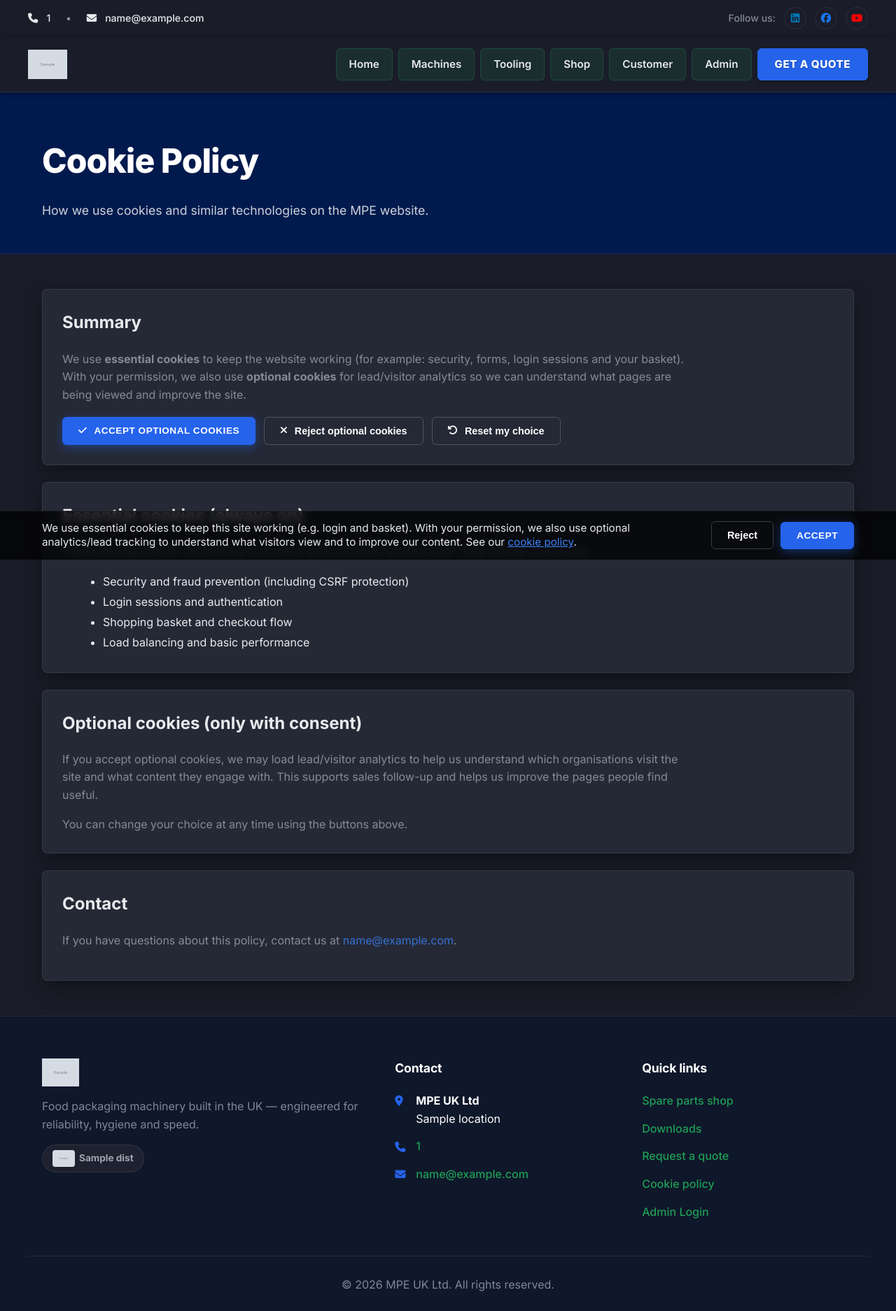
After one commit to Jhdgkss/MPE_Web_Site, a Django app: template core/templates/core/cookie_policy.html in a window 1280 px wide. The commit adds this page. Shown: the whole page at 70% size. Run offline with Django 5.2, Linux system fonts and the light colour scheme; the template is opened without the code that fills it: most values are stand-ins (such as "Sample title", 1, 10 or a date in 2020); grey boxes marked "Sample" are stand-in pictures; some libraries are stand-ins or nearby versions.

Commit message:
add cookie consent + lead forensics gating + sitemap/robots

```diff
--- a/core/context_processors.py
+++ b/core/context_processors.py
@@ -1,6 +1,7 @@
 """
 Context processors to inject data into all templates
 """
+from django.conf import settings
 from .models import SiteConfiguration, Distributor
 
 
@@ -53,4 +54,6 @@ def site_config(request):
         "current_url_name": url_name,
         "cart_count": cart_count,
         "footer_distributors": footer_distributors,
+        "lead_forensics_enabled": getattr(settings, "LEAD_FORENSICS_ENABLED", False),
+        "lead_forensics_script_src": getattr(settings, "LEAD_FORENSICS_SCRIPT_SRC", ""),
     }
--- /dev/null
+++ b/core/templates/core/cookie_policy.html
@@ -0,0 +1,100 @@
+{% extends "base.html" %}
+{% load static %}
+
+{% block title %}Cookie Policy | MPE UK Ltd{% endblock %}
+{% block meta_description %}Cookie policy for MPE UK Ltd. Learn how we use essential cookies and optional tracking to improve our website.{% endblock %}
+
+{% block content %}
+<section class="simple-hero">
+  <div class="container">
+    <h1>Cookie Policy</h1>
+    <p class="muted">How we use cookies and similar technologies on the MPE website.</p>
+  </div>
+</section>
+
+<section class="simple-section">
+  <div class="container">
+
+    <div class="card" style="margin-bottom:24px;">
+      <div class="card__pad" style="padding:28px;">
+        <h2 style="margin-top:0;">Summary</h2>
+        <p class="muted" style="max-width:900px;">
+          We use <strong>essential cookies</strong> to keep the website working (for example: security, forms, login sessions and your basket).
+          With your permission, we also use <strong>optional cookies</strong> for lead/visitor analytics so we can understand what pages are being viewed and improve the site.
+        </p>
+
+        <div style="display:flex; gap:12px; flex-wrap:wrap; margin-top:18px;">
+          <button class="btn btn--primary" type="button" id="cookie-accept-inline">
+            <i class="fa-solid fa-check"></i> Accept optional cookies
+          </button>
+          <button class="btn btn--ghost" type="button" id="cookie-reject-inline">
+            <i class="fa-solid fa-xmark"></i> Reject optional cookies
+          </button>
+          <button class="btn btn--ghost" type="button" id="cookie-reset-inline">
+            <i class="fa-solid fa-rotate-left"></i> Reset my choice
+          </button>
+        </div>
+      </div>
+    </div>
+
+    <div class="card" style="margin-bottom:24px;">
+      <div class="card__pad" style="padding:28px;">
+        <h2 style="margin-top:0;">Essential cookies (always on)</h2>
+        <p class="muted" style="max-width:900px;">
+          These are required for the website to function and cannot be switched off. They include cookies for:
+        </p>
+        <ul style="margin:10px 0 0 18px; line-height:1.8;">
+          <li>Security and fraud prevention (including CSRF protection)</li>
+          <li>Login sessions and authentication</li>
+          <li>Shopping basket and checkout flow</li>
+          <li>Load balancing and basic performance</li>
+        </ul>
+      </div>
+    </div>
+
+    <div class="card" style="margin-bottom:24px;">
+      <div class="card__pad" style="padding:28px;">
+        <h2 style="margin-top:0;">Optional cookies (only with consent)</h2>
+        <p class="muted" style="max-width:900px;">
+          If you accept optional cookies, we may load lead/visitor analytics to help us understand which organisations visit the site and what content they engage with.
+          This supports sales follow-up and helps us improve the pages people find useful.
+        </p>
+        <p class="muted" style="max-width:900px; margin-bottom:0;">
+          You can change your choice at any time using the buttons above.
+        </p>
+      </div>
+    </div>
+
+    <div class="card">
+      <div class="card__pad" style="padding:28px;">
+        <h2 style="margin-top:0;">Contact</h2>
+        <p class="muted" style="max-width:900px;">
+          If you have questions about this policy, contact us at <a href="mailto:{{ site_config.email }}">{{ site_config.email }}</a>.
+        </p>
+      </div>
+    </div>
+
+  </div>
+</section>
+
+<script>
+  (function(){
+    const a = document.getElementById('cookie-accept-inline');
+    const r = document.getElementById('cookie-reject-inline');
+    const x = document.getElementById('cookie-reset-inline');
+
+    function setChoice(v){
+      try { localStorage.setItem('mpe_cookie_consent', v); } catch(e) {}
+      try { document.cookie = `mpe_cookie_consent=${encodeURIComponent(v)}; Max-Age=${180*24*60*60}; Path=/; SameSite=Lax`; } catch(e) {}
+      location.reload();
+    }
+
+    if (a) a.addEventListener('click', function(){ setChoice('accepted'); });
+    if (r) r.addEventListener('click', function(){ setChoice('rejected'); });
+    if (x) x.addEventListener('click', function(){
+      if (window.MPE_ResetCookieConsent) window.MPE_ResetCookieConsent();
+      location.reload();
+    });
+  })();
+</script>
+{% endblock %}
--- a/core/urls.py
+++ b/core/urls.py
@@ -17,6 +17,11 @@ urlpatterns = [
     path("diag/email/", views.diag_email, name="diag_email"),
     path("documents/", views.documents, name="documents"),
     path("search/", views.search, name="search"),
+
+    # --- SEO / Legal ---
+    path("cookie-policy/", views.cookie_policy, name="cookie_policy"),
+    path("robots.txt", views.robots_txt, name="robots_txt"),
+    path("sitemap.xml", views.sitemap_xml, name="sitemap_xml"),
 
     # --- 2. Shop & Checkout ---
     path("shop/", views.shop, name="shop"),
--- a/templates/base.html
+++ b/templates/base.html
@@ -274,6 +274,41 @@
       box-shadow: 0 6px 12px rgba(0,0,0,0.3);
       color: white;
     }
+
+    /* Cookie consent banner */
+    .cookie-banner{
+      position:fixed;
+      left:0; right:0; bottom:0;
+      z-index:60;
+      background:rgba(0,0,0,0.75);
+      backdrop-filter: blur(6px);
+      border-top:1px solid rgba(255,255,255,0.08);
+      padding:14px 0;
+    }
+    .cookie-banner__inner{
+      display:flex;
+      align-items:center;
+      justify-content:space-between;
+      gap:16px;
+      flex-wrap:wrap;
+    }
+    .cookie-banner__text{
+      flex:1 1 420px;
+      color:var(--text);
+      font-size:0.95rem;
+      line-height:1.35;
+    }
+    .cookie-banner__text a{ color: var(--accent) !important; text-decoration: underline; }
+    .cookie-banner__actions{
+      display:flex;
+      gap:10px;
+      align-items:center;
+      flex:0 0 auto;
+    }
+    .cookie-banner[hidden]{ display:none !important; }
+    @media (max-width: 640px){
+      .cookie-banner__actions{ width:100%; justify-content:flex-start; }
+    }
   </style>
 
   {% block extra_head %}{% endblock %}
@@ -403,6 +438,7 @@
           <li><a href="{% url 'shop' %}">Spare parts shop</a></li>
           <li><a href="{% url 'documents' %}">Downloads</a></li>
           <li><a href="{% url 'contact' %}">Request a quote</a></li>
+          <li><a href="{% url 'cookie_policy' %}">Cookie policy</a></li>
           <li><a href="/admin/">Admin Login</a></li>
         </ul>
       </div>
@@ -412,6 +448,19 @@
       <span class="muted">© {% now "Y" %} MPE UK Ltd. All rights reserved.</span>
     </div>
   </footer>
+
+  <!-- Cookie consent banner (required for non-essential tracking) -->
+  <div id="cookie-banner" class="cookie-banner" hidden>
+    <div class="container cookie-banner__inner">
+      <div class="cookie-banner__text">
+        We use essential cookies to keep this site working (e.g. login and basket). With your permission, we also use optional analytics/lead tracking to understand what visitors view and to improve our content. See our <a href="{% url 'cookie_policy' %}">cookie policy</a>.
+      </div>
+      <div class="cookie-banner__actions">
+        <button id="cookie-reject" class="btn btn--ghost" type="button">Reject</button>
+        <button id="cookie-accept" class="btn btn--primary" type="button">Accept</button>
+      </div>
+    </div>
+  </div>
 
   <!-- Back to Top Button -->
   <button id="back-to-top" aria-label="Back to top" style="
@@ -436,6 +485,67 @@
   </button>
 
   <script>
+    // Cookie consent + conditional loading of non-essential scripts
+    (function() {
+      const CONSENT_KEY = "mpe_cookie_consent"; // localStorage
+      const banner = document.getElementById("cookie-banner");
+      const btnAccept = document.getElementById("cookie-accept");
+      const btnReject = document.getElementById("cookie-reject");
+      const LF_ENABLED = {{ lead_forensics_enabled|yesno:"true,false" }};
+      const LF_SRC = "{{ lead_forensics_script_src|default:'' }}";
+
+      function setCookie(name, value, days) {
+        try {
+          const maxAge = days ? (days * 24 * 60 * 60) : (180 * 24 * 60 * 60);
+          document.cookie = `${name}=${encodeURIComponent(value)}; Max-Age=${maxAge}; Path=/; SameSite=Lax`;
+        } catch (e) {}
+      }
+
+      function loadLeadForensics() {
+        if (!LF_ENABLED || !LF_SRC) return;
+        if (window.__mpeLeadForensicsLoaded) return;
+        window.__mpeLeadForensicsLoaded = true;
+        const s = document.createElement('script');
+        s.type = 'text/javascript';
+        s.async = true;
+        s.src = LF_SRC;
+        document.head.appendChild(s);
+      }
+
+      function applyConsent(consent) {
+        try { localStorage.setItem(CONSENT_KEY, consent); } catch (e) {}
+        setCookie(CONSENT_KEY, consent, 180);
+        if (banner) banner.hidden = true;
+        if (consent === "accepted") loadLeadForensics();
+      }
+
+      function getConsent() {
+        try { return localStorage.getItem(CONSENT_KEY); } catch (e) { return null; }
+      }
+
+      // If already accepted, load tracking immediately.
+      const existing = getConsent();
+      if (existing === "accepted") {
+        loadLeadForensics();
+      }
+
+      // If no choice made, show banner.
+      if (!existing && banner) {
+        banner.hidden = false;
+      }
+
+      if (btnAccept) btnAccept.addEventListener("click", () => applyConsent("accepted"));
+      if (btnReject) btnReject.addEventListener("click", () => applyConsent("rejected"));
+
+      // Optional: allow resetting consent from the cookie policy page
+      window.MPE_ResetCookieConsent = function() {
+        try { localStorage.removeItem(CONSENT_KEY); } catch (e) {}
+        setCookie(CONSENT_KEY, "", -1);
+        if (banner) banner.hidden = false;
+        window.__mpeLeadForensicsLoaded = false;
+      };
+    })();
+
     // Mobile nav toggle
     (function() {
       const btn = document.getElementById("nav-toggle");
```
Also changed, not shown: core/views.py (+85 -0 lines), myproject/settings.py (+10 -0 lines).
